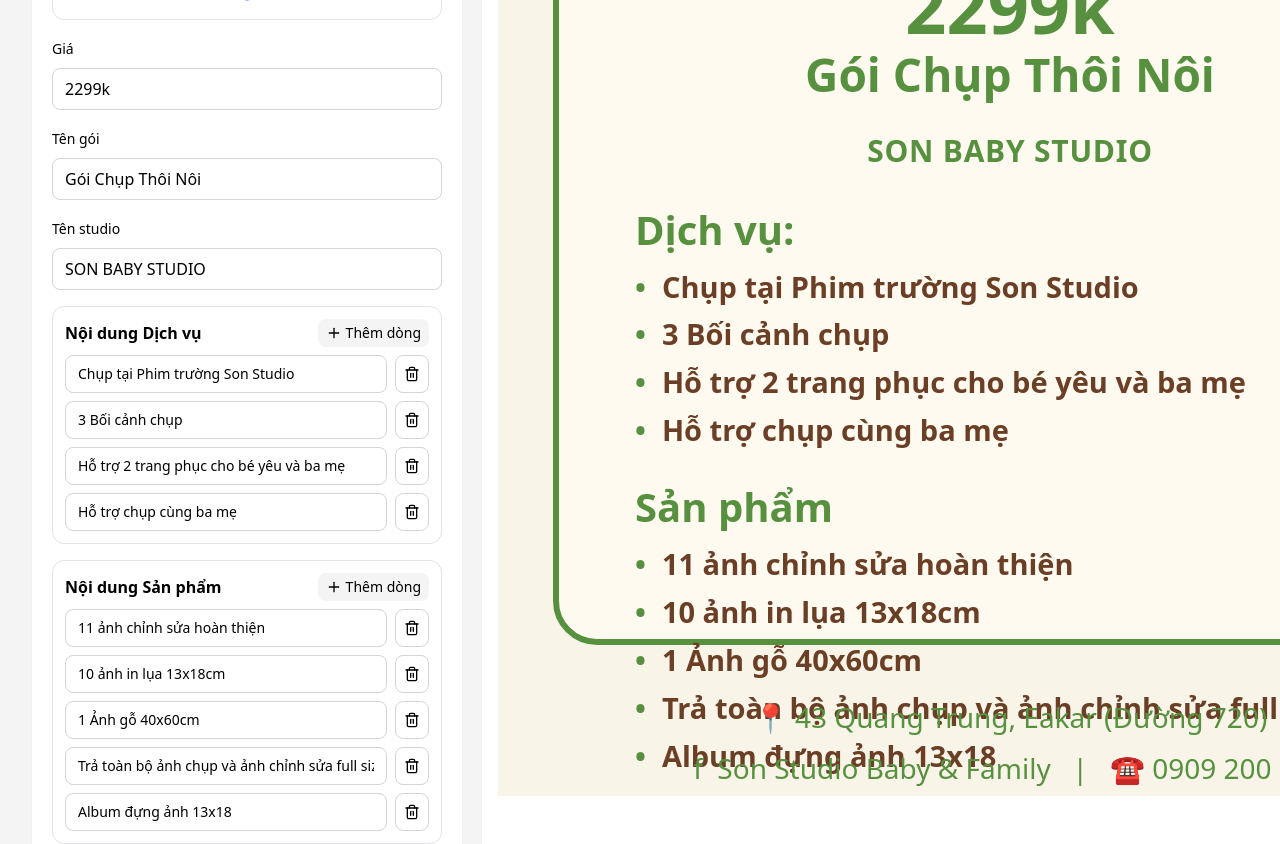
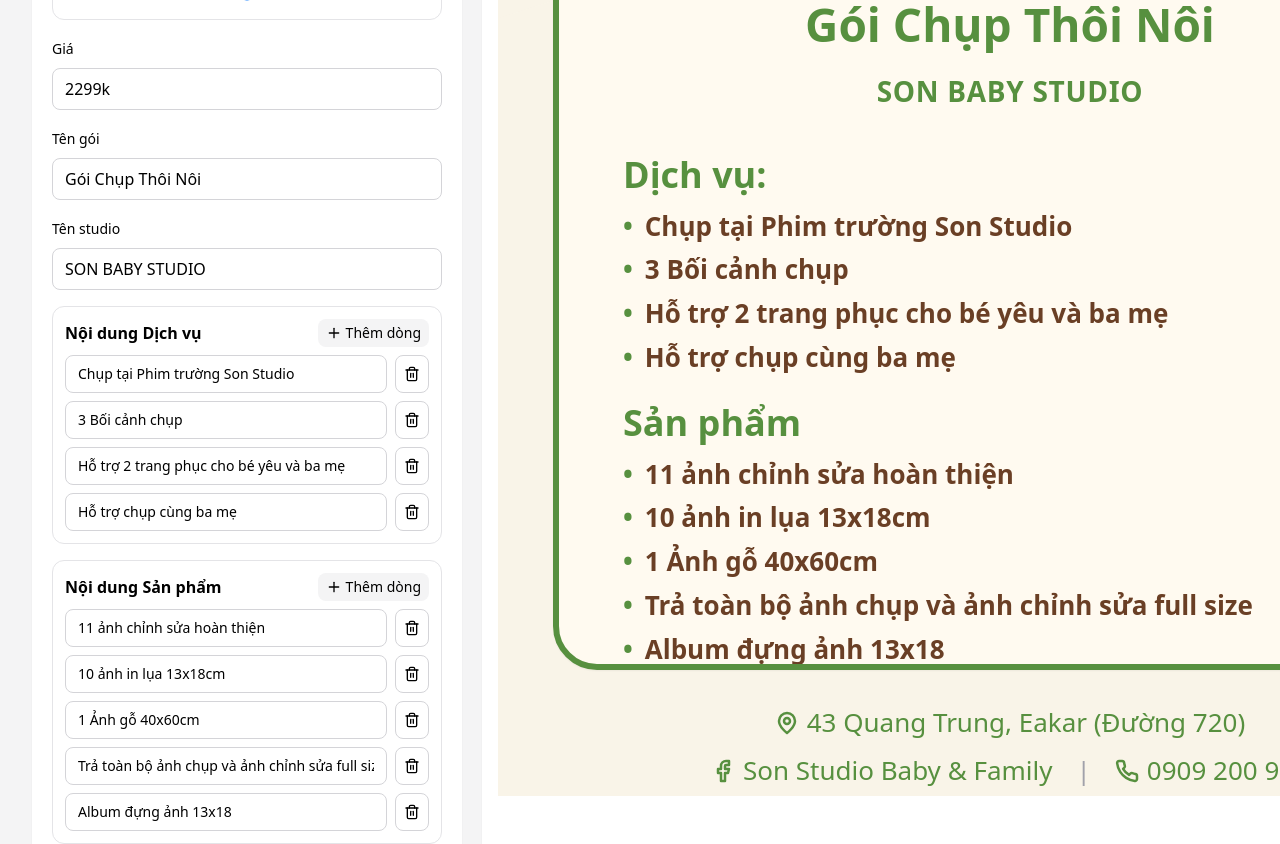
Before and after one commit to bothuine/poster-tool, a Next.js app: page / in a window 1280 px wide. Shown: the part 820-1664 px from the top of the page. Built offline with nearby package versions, Linux system fonts and the light colour scheme.

Commit message:
Update page.tsx

```diff
--- a/app/page.tsx
+++ b/app/page.tsx
@@ -1,36 +1,31 @@
-
 'use client';
 
 import React, { useEffect, useRef, useState } from "react";
-import { Download, ImagePlus, Plus, Trash2, Palette } from "lucide-react";
+import { Download, ImagePlus, Plus, Trash2, Palette, MapPin, Facebook, Phone } from "lucide-react";
 
 type SetList = React.Dispatch<React.SetStateAction<string[]>>;
 type FitMode = "cover" | "contain";
 
-// Đổi lại đúng tỉ lệ poster mẫu: 2:3
-// Bản trước dùng 800x1120 nên quá thấp, nội dung bị ép và nhìn rất gớm.
+// Kích thước chuẩn tỷ lệ 2:3
 const POSTER_W = 1024;
 const POSTER_H = 1536;
 
+// Cấu trúc lại toàn bộ Layout để vừa vặn, không bị tràn chữ
 const L = {
   bg: "#f9f4e8",
+  topH: 580, // Chiều cao mảng xanh lá bên trên
 
-  topH: 610,
-
-  imageX: 70,
-  imageY: 28,
-  imageW: 884,
-  imageH: 560,
+  imageX: 55,
+  imageY: 35,
+  imageW: 914,
+  imageH: 540,
   imageR: 42,
 
   cardX: 55,
-  cardY: 660,
+  cardY: 600, // Đẩy card lên một chút
   cardW: 914,
-  cardH: 725,
+  cardH: 810, // Tăng chiều cao card để chứa đủ 2 list Dịch vụ và Sản phẩm
   cardR: 44,
-
-  footerY1: 1460,
-  footerY2: 1502,
 };
 
 export default function PosterEditorTool() {
@@ -241,7 +236,7 @@
 
         <section ref={previewWrapRef} className="rounded-2xl bg-white p-3 shadow-sm md:p-4">
           <div className="mb-3 text-sm text-zinc-500">
-            Preview tỉ lệ 2:3 giống mẫu. File xuất không méo ảnh.
+            Preview tỷ lệ 2:3 giống mẫu. File xuất không méo ảnh.
           </div>
 
           <div
@@ -299,8 +294,8 @@
 
   return (
     <div className="relative h-[1536px] w-[1024px] overflow-hidden bg-[#f9f4e8]">
-      <div className="absolute inset-x-0 top-0 h-[610px]" style={{ backgroundColor: data.themeColor }} />
-      <div className="absolute -left-[145px] top-[556px] h-[180px] w-[560px] rotate-[-18deg] bg-[#f9f4e8]" />
+      <div className="absolute inset-x-0 top-0 h-[580px]" style={{ backgroundColor: data.themeColor }} />
+      <div className="absolute -left-[145px] top-[530px] h-[180px] w-[560px] rotate-[-18deg] bg-[#f9f4e8]" />
 
       <div
         className="absolute z-10 overflow-hidden rounded-[42px] bg-[#f3efe4] shadow-sm"
@@ -320,7 +315,7 @@
       </div>
 
       <div
-        className="absolute z-10 rounded-[44px] border-[6px] px-[76px] py-[44px]"
+        className="absolute z-10 overflow-hidden rounded-[44px] border-[6px] shadow-sm"
         style={{
           left: L.cardX,
           top: L.cardY,
@@ -330,22 +325,39 @@
           backgroundColor: data.cardColor,
         }}
       >
-        <div className="text-center">
-          <div className="text-[72px] font-black leading-none" style={{ color: data.themeColor }}>{data.price}</div>
-          <div className="mt-1 text-[46px] font-black leading-tight" style={{ color: data.themeColor }}>{data.packageTitle}</div>
-          <div className="mt-6 text-[30px] font-black uppercase tracking-wide" style={{ color: data.themeColor }}>{data.studioName}</div>
+        <div className="flex h-full flex-col px-[64px] py-[50px]">
+          <div className="text-center">
+            <div className="text-[72px] font-black leading-none" style={{ color: data.themeColor }}>{data.price}</div>
+            <div className="mt-2 text-[46px] font-black leading-tight" style={{ color: data.themeColor }}>{data.packageTitle}</div>
+            <div className="mt-4 text-[28px] font-black uppercase tracking-wide" style={{ color: data.themeColor }}>{data.studioName}</div>
+          </div>
+
+          <div className="mt-10 flex flex-col gap-6">
+            <PosterSection title="Dịch vụ:" color={data.themeColor} textColor={data.textColor} items={data.serviceItems} />
+            <PosterSection title="Sản phẩm" color={data.themeColor} textColor={data.textColor} items={data.productItems} />
+          </div>
         </div>
-
-        <PosterSection title="Dịch vụ:" color={data.themeColor} textColor={data.textColor} items={data.serviceItems} />
-        <PosterSection title="Sản phẩm" color={data.themeColor} textColor={data.textColor} items={data.productItems} />
       </div>
 
       <div
-        className="absolute left-0 right-0 z-20 text-center text-[28px] font-medium leading-snug"
-        style={{ top: 1438, color: data.themeColor }}
+        className="absolute left-0 right-0 z-20 flex flex-col items-center text-[26px] font-medium leading-snug"
+        style={{ top: 1445, color: data.themeColor }}
       >
-        <div>📍 {data.address}</div>
-        <div className="mt-3">f&nbsp; {data.facebook} &nbsp; | &nbsp; ☎ {data.phone}</div>
+        <div className="flex items-center gap-2">
+          <MapPin className="h-6 w-6" strokeWidth={2.5} />
+          <span>{data.address}</span>
+        </div>
+        <div className="mt-3 flex items-center gap-6">
+          <div className="flex items-center gap-2">
+            <Facebook className="h-6 w-6" strokeWidth={2.5} />
+            <span>{data.facebook}</span>
+          </div>
+          <div className="text-zinc-400">|</div>
+          <div className="flex items-center gap-2">
+            <Phone className="h-6 w-6" strokeWidth={2.5} />
+            <span>{data.phone}</span>
+          </div>
+        </div>
       </div>
     </div>
   );
@@ -354,19 +366,23 @@
 async function drawPosterCanvas(ctx: CanvasRenderingContext2D, data: PosterData) {
   ctx.clearRect(0, 0, POSTER_W, POSTER_H);
 
+  // Background
   ctx.fillStyle = L.bg;
   ctx.fillRect(0, 0, POSTER_W, POSTER_H);
 
+  // Top header color
   ctx.fillStyle = data.themeColor;
   ctx.fillRect(0, 0, POSTER_W, L.topH);
 
+  // Slant line
   ctx.save();
-  ctx.translate(-145, 556);
+  ctx.translate(-145, 530);
   ctx.rotate((-18 * Math.PI) / 180);
   ctx.fillStyle = L.bg;
   ctx.fillRect(0, 0, 560, 180);
   ctx.restore();
 
+  // Draw main image
   ctx.save();
   roundRect(ctx, L.imageX, L.imageY, L.imageW, L.imageH, L.imageR);
   ctx.clip();
@@ -390,6 +406,7 @@
 
   ctx.restore();
 
+  // Draw card
   roundRect(ctx, L.cardX, L.cardY, L.cardW, L.cardH, L.cardR);
   ctx.fillStyle = data.cardColor;
   ctx.fill();
@@ -397,28 +414,30 @@
   ctx.strokeStyle = data.borderColor;
   ctx.stroke();
 
+  // Draw card content (Synced perfectly with HTML preview math)
   ctx.textAlign = "center";
   ctx.fillStyle = data.themeColor;
 
   ctx.font = "900 72px Arial, sans-serif";
-  ctx.fillText(data.price, POSTER_W / 2, 760);
+  ctx.fillText(data.price, POSTER_W / 2, L.cardY + 110);
 
   ctx.font = "900 46px Arial, sans-serif";
-  ctx.fillText(data.packageTitle, POSTER_W / 2, 820);
+  ctx.fillText(data.packageTitle, POSTER_W / 2, L.cardY + 175);
 
-  ctx.font = "900 30px Arial, sans-serif";
-  ctx.fillText(data.studioName.toUpperCase(), POSTER_W / 2, 895);
+  ctx.font = "900 28px Arial, sans-serif";
+  ctx.fillText(data.studioName.toUpperCase(), POSTER_W / 2, L.cardY + 230);
 
-  let y = 965;
-  y = drawCanvasSection(ctx, "Dịch vụ:", data.serviceItems, 128, y, data.themeColor, data.textColor);
-  y += 20;
-  drawCanvasSection(ctx, "Sản phẩm", data.productItems, 128, y, data.themeColor, data.textColor);
+  let y = L.cardY + 310;
+  y = drawCanvasSection(ctx, "Dịch vụ:", data.serviceItems, L.cardX + 70, y, data.themeColor, data.textColor);
+  y += 35;
+  drawCanvasSection(ctx, "Sản phẩm", data.productItems, L.cardX + 70, y, data.themeColor, data.textColor);
 
+  // Draw Footer
   ctx.textAlign = "center";
   ctx.fillStyle = data.themeColor;
-  ctx.font = "500 28px Arial, sans-serif";
-  ctx.fillText(`📍 ${data.address}`, POSTER_W / 2, 1470);
-  ctx.fillText(`f  ${data.facebook}   |   ☎  ${data.phone}`, POSTER_W / 2, 1512);
+  ctx.font = "500 26px Arial, sans-serif";
+  ctx.fillText(`📍  ${data.address}`, POSTER_W / 2, 1470);
+  ctx.fillText(`f   ${data.facebook}    |    ☎   ${data.phone}`, POSTER_W / 2, 1515);
 }
 
 function drawCanvasSection(
@@ -432,18 +451,18 @@
 ) {
   ctx.textAlign = "left";
   ctx.fillStyle = color;
-  ctx.font = "900 40px Arial, sans-serif";
+  ctx.font = "900 36px Arial, sans-serif";
   ctx.fillText(title, x, y);
 
-  y += 42;
-  ctx.font = "800 29px Arial, sans-serif";
+  y += 40;
+  ctx.font = "800 26px Arial, sans-serif";
 
   for (const item of items) {
     ctx.fillStyle = color;
     ctx.fillText("•", x, y);
 
     ctx.fillStyle = textColor;
-    y = wrapText(ctx, item, x + 38, y, 750, 34);
+    y = wrapText(ctx, item, x + 35, y, 750, 34);
     y += 8;
   }
 
@@ -576,11 +595,11 @@
   items: string[];
 }) {
   return (
-    <div className="mt-8">
-      <h2 className="text-[40px] font-black leading-tight" style={{ color }}>{title}</h2>
-      <ul className="mt-3 space-y-2 text-[29px] font-extrabold leading-snug" style={{ color: textColor }}>
+    <div className="text-left">
+      <h2 className="text-[36px] font-black leading-tight" style={{ color }}>{title}</h2>
+      <ul className="mt-3 space-y-2 text-[26px] font-extrabold leading-snug" style={{ color: textColor }}>
         {items.map((item, idx) => (
-          <li key={idx} className="flex gap-4">
+          <li key={idx} className="flex gap-3">
             <span style={{ color }}>•</span>
             <span>{item}</span>
           </li>
```
